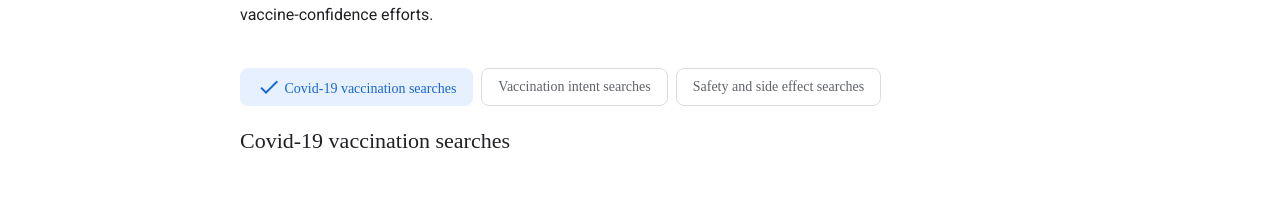
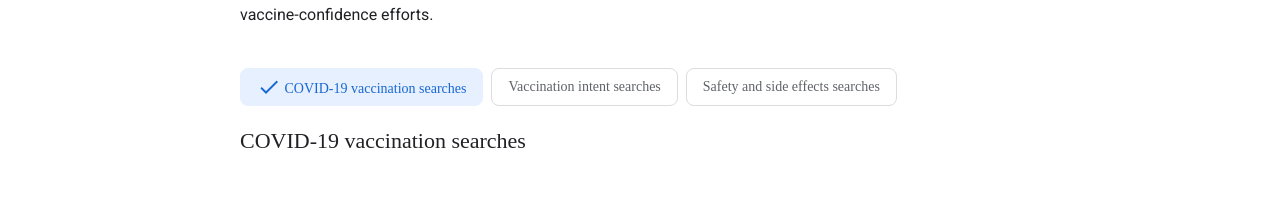
Before and after one commit to google-research/vaccination-search-insights, a Svelte app: page / in a window 1280 px wide. Shown: the part 274-478 px from the top of the page. Built offline with nearby package versions, Linux system fonts and the light colour scheme; no server answers; a web font is replaced by a local one.

Commit message:
Update titles and labels.

```diff
--- a/src/TrendsOverview.svelte
+++ b/src/TrendsOverview.svelte
@@ -61,6 +61,10 @@
     );
 
   let isMapInitialized: boolean = false;
+
+  const COVID_19_VACCINATION_TITLE = "COVID-19 vaccination searches";
+  const VACCINATION_INTENT_TITLE = "Vaccination intent searches";
+  const SAFETY_SIDE_EFFECTS_TITLE = "Safety and side effects searches";
 
   // TODO(patankar): Update all metric names where they appear.
   let covid19VaccinationChartContainer: HTMLElement;
@@ -550,12 +554,12 @@
         g
           .append("text")
           .attr("class", "yLabel")
-          .attr("x", chartWidth - 120)
+          .attr("x", chartWidth - 15)
           .attr("y", -10)
           .attr("fill", "#5F6368")
           .attr("font-family", "Roboto")
           .attr("font-size", 11)
-          .text("RELATIVE SEARCH VOLUME")
+          .text("INTEREST")
       );
 
     generateTrendChartLegend(el);
@@ -791,7 +795,7 @@
                   >done</span
                 >
               {/if}
-              Covid-19 vaccination searches
+              {COVID_19_VACCINATION_TITLE}
             </button>
             <button
               id="intent"
@@ -807,7 +811,7 @@
                   >done</span
                 >
               {/if}
-              Vaccination intent searches
+              {VACCINATION_INTENT_TITLE}
             </button>
             <button
               id="safety"
@@ -822,7 +826,7 @@
                   >done</span
                 >
               {/if}
-              Safety and side effect searches
+              {SAFETY_SIDE_EFFECTS_TITLE}
             </button>
           </div>
           <!-- map header/legend -->
@@ -840,7 +844,7 @@
         </div>
       {/await}
       <div id="covid19Vaccination" bind:this={covid19VaccinationChartContainer}>
-        <h3>Covid-19 vaccination searches</h3>
+        <h3>{COVID_19_VACCINATION_TITLE}</h3>
         <div class="chartLegendContainer" />
         <div class="chartContainer">
           <div class="hoverCard inactive" />
@@ -852,7 +856,7 @@
         </div>
       </div>
       <div id="vaccinationIntent" bind:this={vaccinationIntentChartContainer}>
-        <h3>Vaccination intent searches</h3>
+        <h3>{VACCINATION_INTENT_TITLE}</h3>
         <div class="chartLegendContainer" />
         <div class="chartContainer">
           <div class="hoverCard inactive" />
@@ -864,7 +868,7 @@
         </div>
       </div>
       <div id="safetySideEffects" bind:this={safetySideEffectsChartContainer}>
-        <h3>Safety and Side-effect searches</h3>
+        <h3>{SAFETY_SIDE_EFFECTS_TITLE}</h3>
         <div class="chartLegendContainer" />
         <div class="chartContainer">
           <div class="hoverCard inactive" />
--- a/src/choropleth.ts
+++ b/src/choropleth.ts
@@ -393,9 +393,9 @@ function drawMapCalloutInfo(data, fipsCode) {
   const margin = 10;
 
   const trendsLabels = [
-    "Covid-19 Vaccination",
+    "COVID-19 vaccination",
     "Vaccination intent",
-    "Safety and Side-effects",
+    "Safety and side effects",
   ];
   const trends = data.get(fipsCode);
   let values;
```
